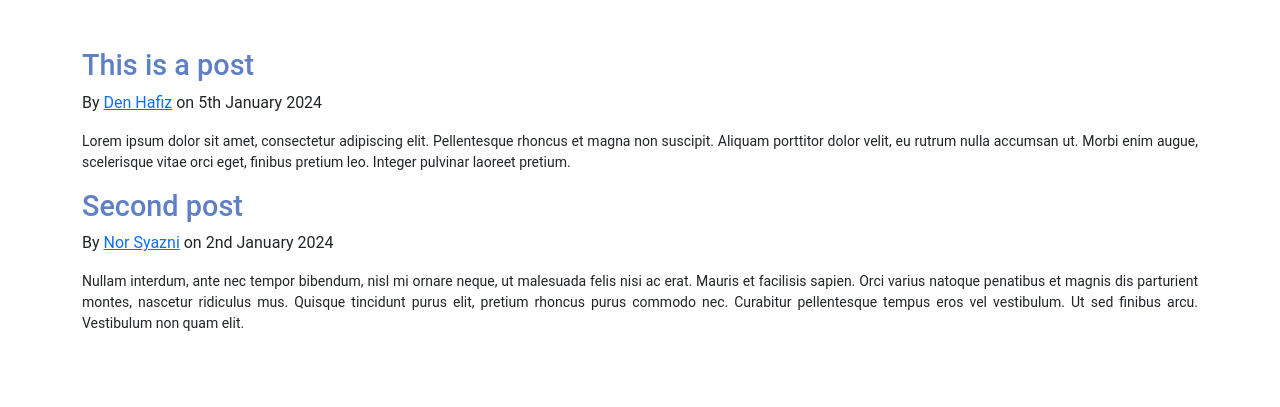
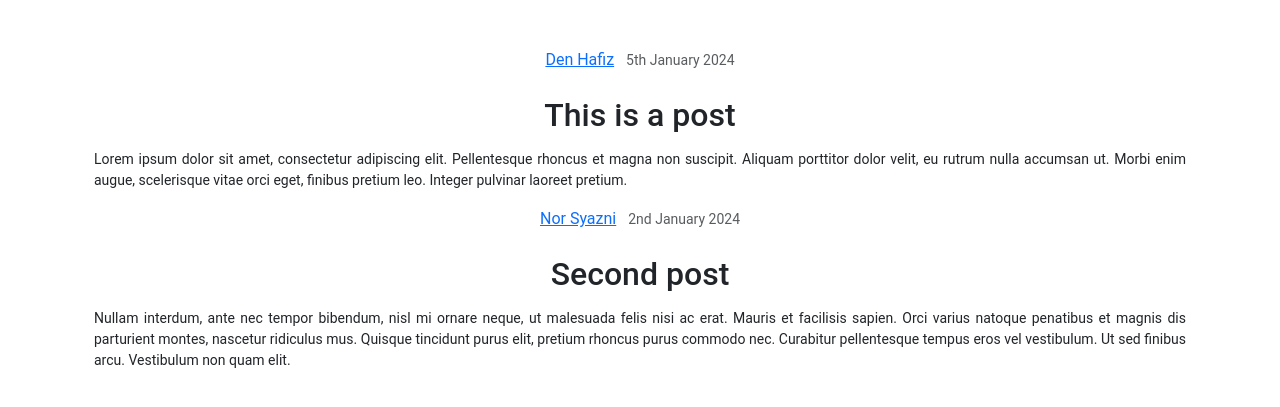
Before and after one commit to DenHafiz69/momentia, a Flask app: page / in a window 1280 px wide. Shown: the part 56-463 px from the top of the page. Run offline with Flask 3, Linux system fonts and the light colour scheme; some libraries are stand-ins or nearby versions.

Commit message:
Change formatting a bit

```diff
--- a/templates/index.html
+++ b/templates/index.html
@@ -2,10 +2,17 @@
 
 {% block main %}
     {% for post in posts %}
-        <div class="post rounded">
-            <h1 class="post-title">{{ post.title }}</h1>
-            <p>By <a href="#">{{ post.author }}</a> on {{ post.date_posted }}</p>
-            <p class="post-content">{{ post.content }}</p>
+        <div class="container">
+            <article class="media content-section">
+                <div class="media-body">
+                    <div class="article-metadata">
+                        <a class="me-2" href="#">{{ post.author }}</a>
+                        <small class="text-muted">{{ post.date_posted }}</small>
+                    </div>
+                    <h2><a class="post-title" href="#"></a>{{ post.title }}</h2>
+                    <p class="post-content">{{ post.content }}</p>
+                </div>
+            </article>
         </div>
     {% endfor %}
 {% endblock %}
```
